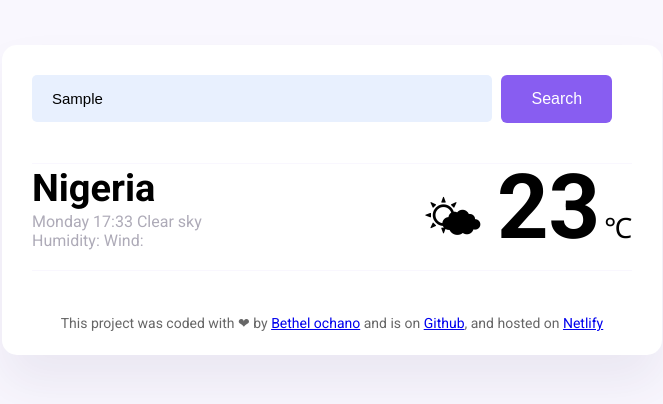
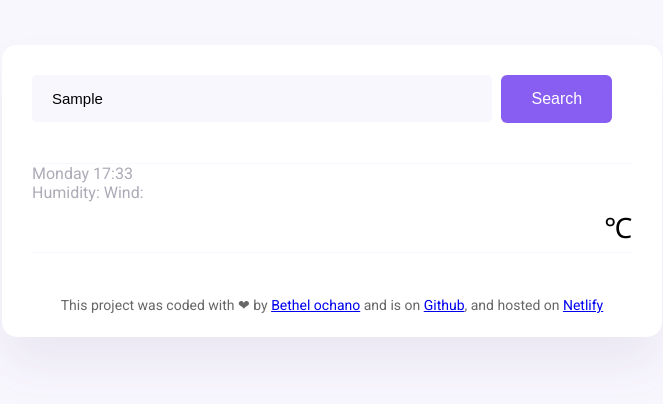
Before and after one commit to bethel014/My-weather-project, a plain HTML site: page index.html in a window 1280 px wide. Both pictures are taken after typing "Sample" into the empty fields and a click on the input "Search". Shown: the whole page, without its empty margins (308-971 px from the left). Drawn offline with nearby package versions, Linux system fonts and the light colour scheme; no server answers; a web font is replaced by a local one.

Commit message:
Rearranged the code for my App

```diff
--- a/index.html
+++ b/index.html
@@ -30,9 +30,9 @@
 
       <div class="main">
         <div>
-          <h1 id="cityElement">Nigeria</h1>
-          <span class="description" id="timeElement">Thursday 19:30,</span>
-          <span class="description" id="condition">Clear sky</span>
+          <h1 id="cityElement"></h1>
+          <span class="description" id="timeElement">,</span>
+          <span class="description" id="condition"></span>
           <br />
           <span class="description"
             >Humidity:<span class="color" id="humidity"></span
@@ -42,8 +42,8 @@
           ></span>
         </div>
         <div class="temperature-element">
-          <span class="icon">🌤</span>
-          <span class="value" id="temperature-value">23</span>
+          <span class="icon"></span>
+          <span class="value" id="temperature-value"></span>
           <span class="units">℃</span>
         </div>
       </div>
--- a/src/index.js
+++ b/src/index.js
@@ -1,15 +1,3 @@
-function searchCity(event) {
-  event.preventDefault();
-
-  let cityInput = document.querySelector("#search-input");
-  let city = cityInput.value;
-
-  let apiKey = "8fa2ab32e21db893o44btbabb185f06b";
-  let apiUrl = `https://api.shecodes.io/weather/v1/current?query=${city}&key=${apiKey}&units=metrics`;
-
-  axios.get(apiUrl).then(getTemp);
-}
-
 let formElement = document.querySelector("#search-form");
 formElement.addEventListener("submit", searchCity);
 
@@ -41,6 +29,21 @@ if (hour < 10) {
 let newTime = document.querySelector("#timeElement");
 newTime.innerHTML = `${day} ${hour}:${minutes}`;
 
+function searchCity(event) {
+  event.preventDefault();
+
+  let cityInput = document.querySelector("#search-input");
+
+  showCity(cityInput.value);
+}
+
+function showCity(city) {
+  let apiKey = "8fa2ab32e21db893o44btbabb185f06b";
+  let apiUrl = `https://api.shecodes.io/weather/v1/current?query=${city}&key=${apiKey}&units=metrics`;
+
+  axios.get(apiUrl).then(getTemp);
+}
+
 function getTemp(response) {
   console.log(response.data);
   let temperatureElement = document.querySelector("#temperature-value");
@@ -52,4 +55,8 @@ function getTemp(response) {
   humidityElement.innerHTML = `${response.data.temperature.humidity}%`;
   let windElement = document.querySelector("#wind");
   windElement.innerHTML = `${response.data.wind.speed}km/hr`;
+  let iconElement = document.querySelector(".icon");
+  iconElement.innerHTML = `<img src="${response.data.condition.icon_url}" class="weather-app-icon" />`;
 }
+
+showCity("Lisbon");
--- a/src/styles.css
+++ b/src/styles.css
@@ -28,7 +28,7 @@ header {
 }
 #search-input {
   width: 70%;
-  background-color: #e8f0fe;
+  background-color: #f9f7fe;
   padding: 15px 20px;
   border: none;
   border-radius: 5px;
```
